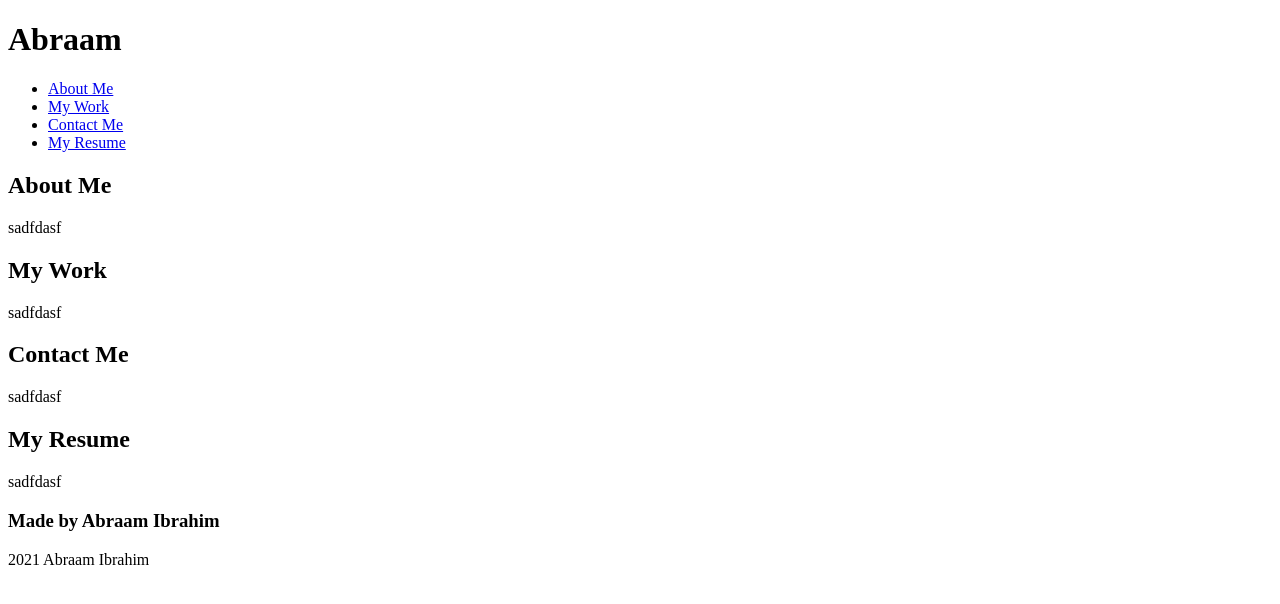
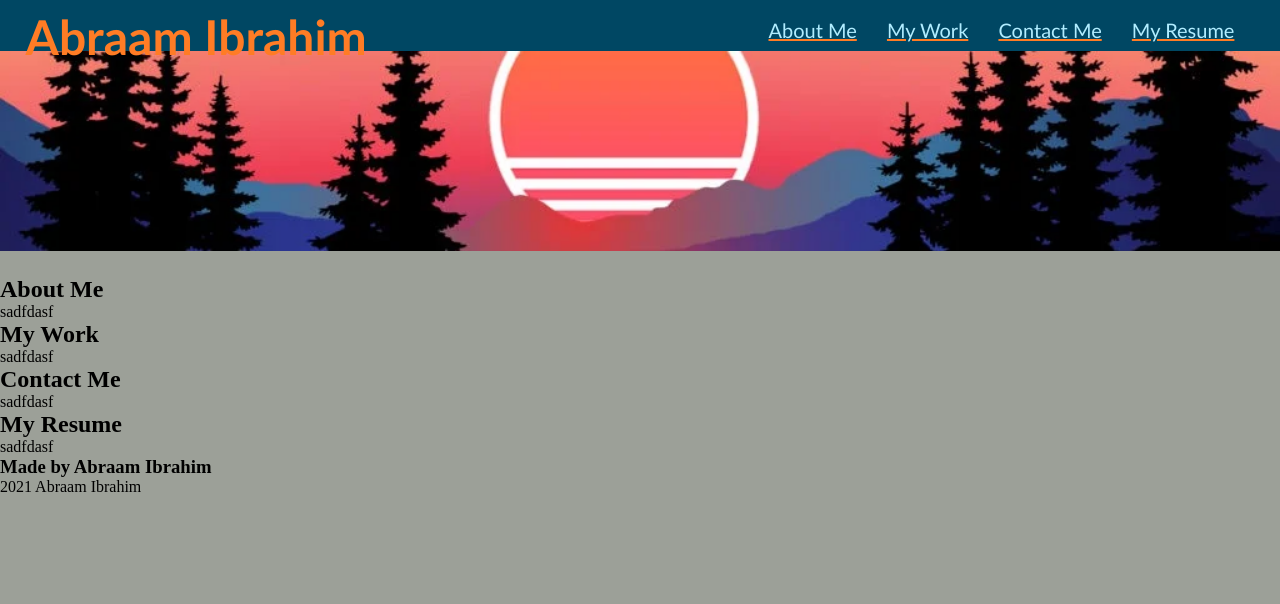
Before and after one commit to EvoL1e/Abraam-Portfolio, a plain HTML site: page index.html in a window 1280 px wide. Drawn offline with Linux system fonts and the light colour scheme; files that its build step writes are made by us from their sources.

Commit message:
Added some basic colors to the background and texts. Also added a background photo and commented on CSS

```diff
--- a/assets/css/style.css
+++ b/assets/css/style.css
@@ -0,0 +1,88 @@
+/*Set box style, padding, and margin*/
+* {
+    box-sizing: border-box;
+    padding: 0;
+    margin: 0;
+}
+
+/*Set the background color of the body*/
+body
+{
+    background-color: #9ca098;
+}
+
+/*Set the header's padding size, fonts, background color, and color of the header itself*/
+header
+{
+    display: flex;
+    justify-content: space-evenly;
+    padding: 2%;
+    font-family: 'Trebuchet MS', 'Lucida Sans Unicode', 'Lucida Grande', 'Lucida Sans', Arial, sans-serif;
+    background-color: rgb(0, 71, 99);
+    color: #ff7c25;
+    align-items: flex-end;
+}
+
+/*Set the header h1 tag's display style and font size*/
+header h1
+{
+    position: absolute;
+    left: 2%;
+    top: 1%;
+    bottom: 1%;
+    font-size: 48px;
+
+}
+
+/*Set everything within the navigation bar to have a padding size, margin size, font family, font size, and set where the box floats*/
+header nav
+{
+    position: absolute;
+    right: 2%;
+    top: 1%;
+    bottom: 1%;
+    padding-top: 10px;
+    margin-right: 20px;
+    float: right;
+    font-family: 'Gill Sans', 'Gill Sans MT', Calibri, 'Trebuchet MS', sans-serif;
+    font-size: 20px;
+}
+
+/*Set the list type to be none*/
+header nav ul
+{
+    list-style-type: none;
+}
+
+/*Set the lists display and margin size*/
+header nav ul li
+{
+    display: inline-block;
+    margin-left: 25px;
+
+    text-decoration: underline;
+}
+
+/*Set the color and text decoration of the words within the nav's list*/
+a
+{
+    color: rgb(177, 237, 255);;
+    text-decoration: none;
+}
+
+/*Set the paragraph's font size*/
+p
+{
+    font-size: 16px;
+}
+
+/* Set the background pic's image, size, postion, and margin*/
+.background-pic
+{
+    background-image: url("../images/sunrise_sunset.png");
+    background-size: cover;
+    background-position: center;
+    margin-bottom: 25px;
+    width: 100%;
+    height: 200px;
+}
--- a/index.html
+++ b/index.html
@@ -4,7 +4,7 @@
 <!-- Set the charset, title, and link the css style sheet -->
 <head>
   <meta charset="UTF-8" />
-  <link rel="stylesheet" href=".assets/css/style.css">
+  <link rel="stylesheet" href="./assets/css/style.css">
   <title>Abraam's Portfolio</title>
 </head>
 
@@ -12,7 +12,7 @@
 
     <!-- Make a header with my name and nav bar that links to my resume, work, an about me, and how to contact me -->
     <header>
-        <h1>Abraam</h1>
+        <h1>Abraam Ibrahim</h1>
 
         <nav>
             <ul>
```
